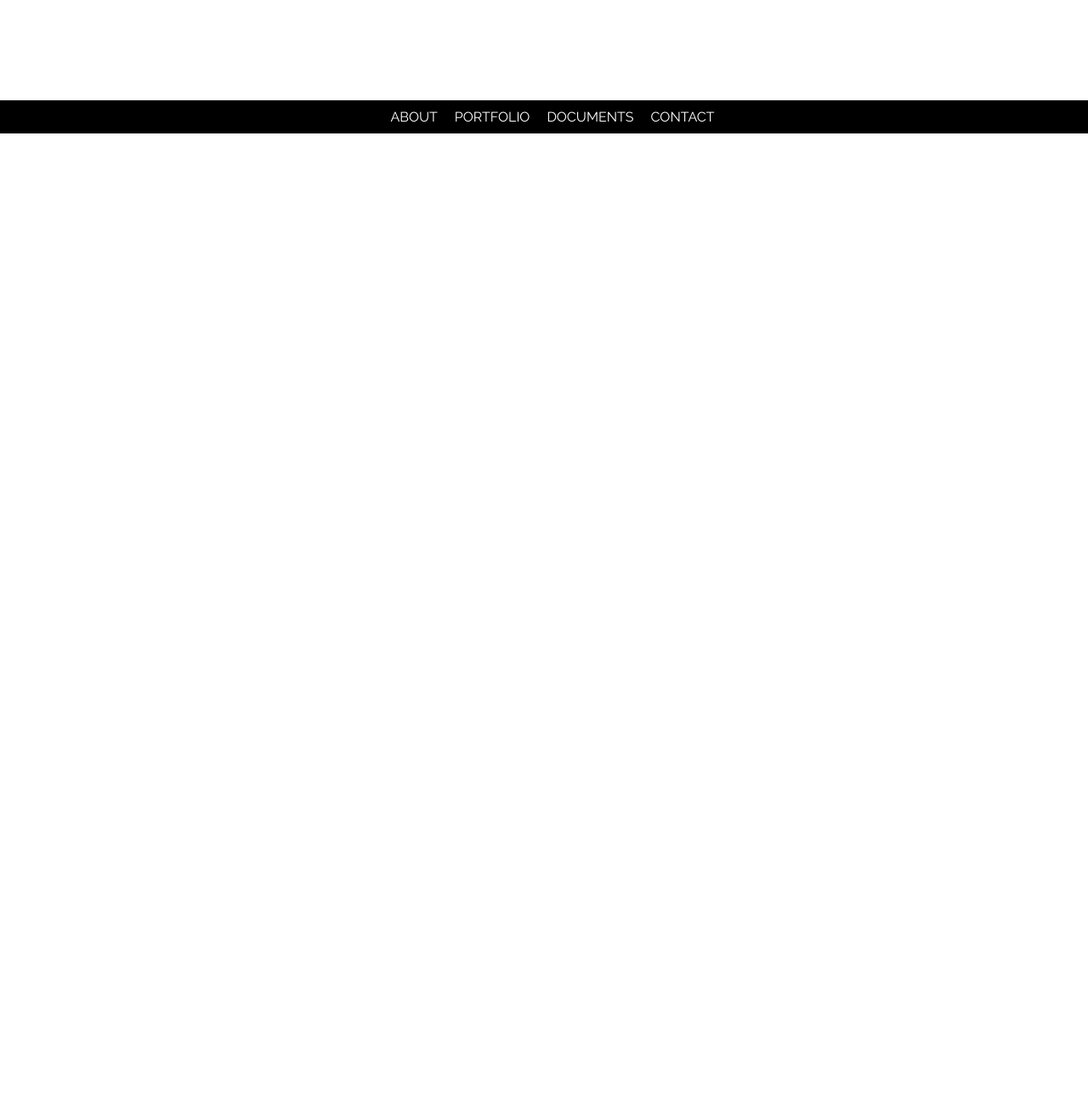
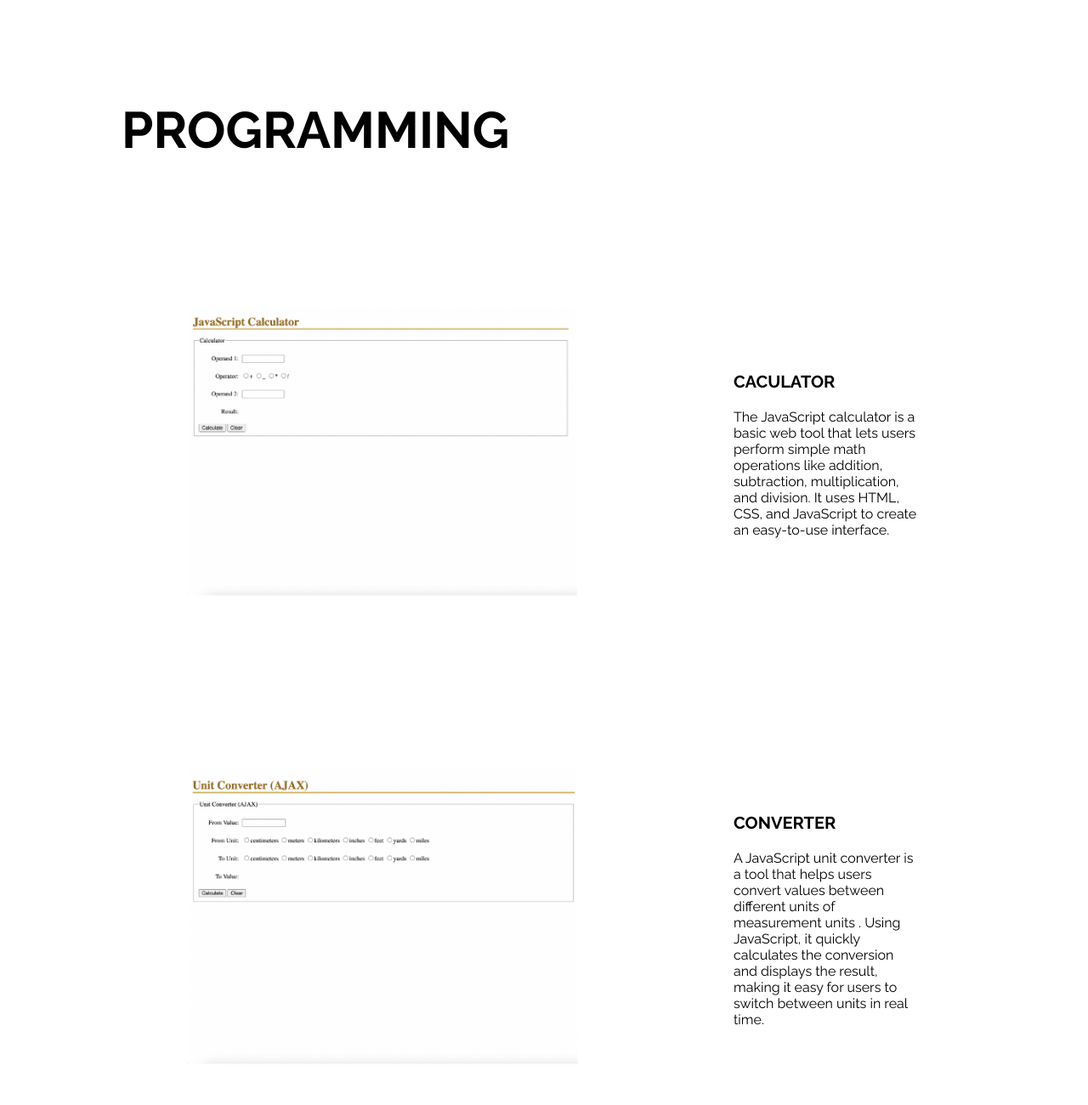
Before and after one commit to KatieRCastro/portfolio, a plain HTML site: page portfolio.html in a window 1280 px wide. Shown: the part 5732-7032 px from the top of the page at 85% size. Before the commit the page ends 5889 px from the top, so only its background shows below. Drawn offline with Linux system fonts and the light colour scheme.

Commit message:
added programming examples

```diff
--- a/assets/style/style.css
+++ b/assets/style/style.css
@@ -149,8 +149,6 @@ footer nav a {
 	text-decoration: none;
 }
 
-
-
 .design-text {
 	display: flex;
 	flex-direction: row;
@@ -161,11 +159,9 @@ footer nav a {
 }
 
 .design-text img {
-	 width: 500px;
+	width: 500px;
 	height: 400px;
 	object-fit: cover;
-
-
 }
 
 #design h2 {
@@ -182,8 +178,6 @@ footer nav a {
 	font-weight: bold;
 }
 
-
-
 .web-text {
 	display: flex;
 	flex-direction: row;
@@ -194,11 +188,9 @@ footer nav a {
 }
 
 .web-text img {
-	 width: 500px;
+	width: 500px;
 	height: 400px;
 	object-fit: cover;
-
-
 }
 
 #web h2 {
@@ -214,3 +206,32 @@ footer nav a {
 	font-size: 20px;
 	font-weight: bold;
 }
+
+.programming-text {
+	display: flex;
+	flex-direction: row;
+	align-items: center;
+	gap: 20px;
+	margin: 0 200px 0;
+	margin-bottom: 143px;
+}
+
+.programming-text img {
+	width: 500px;
+	height: 400px;
+	object-fit: cover;
+}
+
+#programming h2 {
+	font-size: 60px;
+	margin: 143px;
+}
+
+.programming-p {
+	margin-left: 143px;
+}
+
+.highlighted {
+	font-size: 20px;
+	font-weight: bold;
+}
--- a/portfolio.html
+++ b/portfolio.html
@@ -184,9 +184,50 @@
 					<p>
 						The Guatemala travel site design provides an intuitive,
 						mobile-friendly experience, showcasing key attractions, travel tips,
-						and cultural highlights. It features tour options
-						and local insights to help users plan their trips and explore
-						Guatemala’s rich heritage.
+						and cultural highlights. It features tour options and local insights
+						to help users plan their trips and explore Guatemala’s rich
+						heritage.
+					</p>
+				</div>
+			</div>
+		</section>
+
+		<section id="programming">
+			<h2 id="programming-section">PROGRAMMING</h2>
+			<div class="programming-text">
+				<a href="https://katiercastro.github.io/it-garnet/Calculator/index.html"
+					><img
+						src="/assets/media/programmingex1.png"
+						alt="Javascript Calculator"
+				/></a>
+				<div class="programming-p">
+					<p class="highlighted">CACULATOR</p>
+					<p>
+						The JavaScript calculator is a basic web tool that lets users
+						perform simple math operations like addition, subtraction,
+						multiplication, and division. It uses HTML, CSS, and JavaScript to
+						create an easy-to-use interface.
+					</p>
+				</div>
+			</div>
+		</section>
+
+		<section id="programming-item1">
+			<div class="programming-text">
+				<a
+					href="https://katiercastro.github.io/it-garnet/unitsconversion/index.html"
+					><img
+						src="/assets/media/programmingex2.png"
+						alt="Javascript Conversion"
+				/></a>
+				<div class="programming-p">
+					<p class="highlighted">CONVERTER</p>
+					<p>
+						A JavaScript unit converter is a tool that helps users convert
+						values between different units of measurement units
+		                . Using JavaScript, it quickly calculates the
+						conversion and displays the result, making it easy for users to
+						switch between units in real time.
 					</p>
 				</div>
 			</div>
```
Also changed, not shown: assets/media/programmingex1.png (added), assets/media/programmingex2.png (added).
